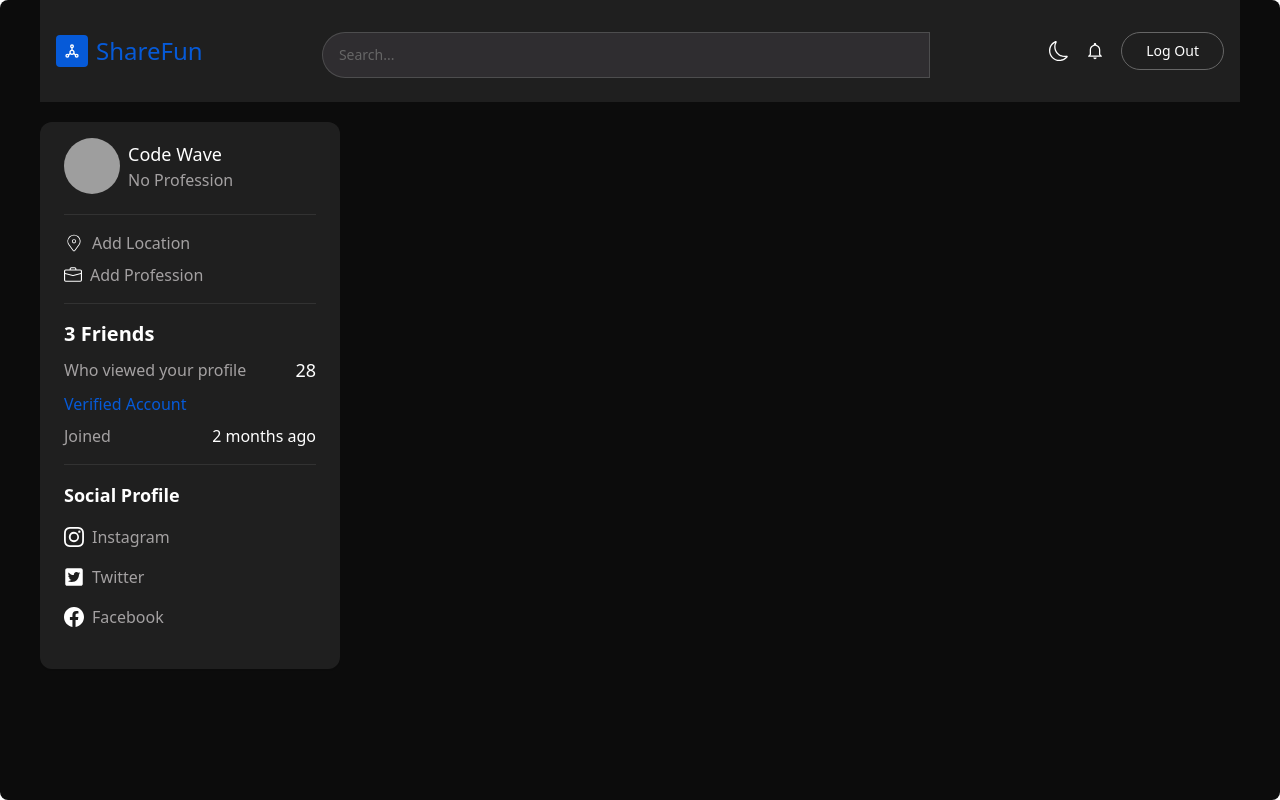
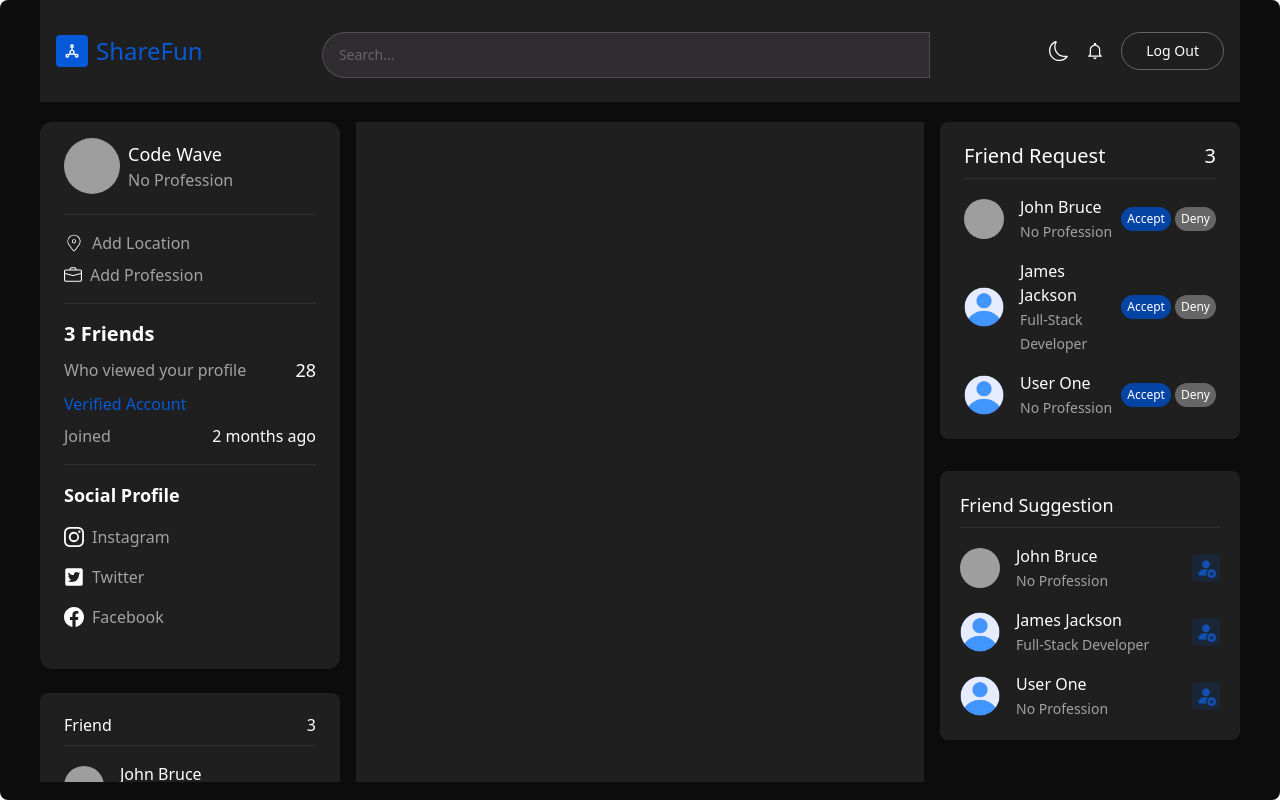
Before and after one commit to NgoTanKhoa21042001/Social-Media-App, a React (Vite) app in the folder client/: page / in a window 1280 px wide. Built offline with nearby package versions, Linux system fonts and the light colour scheme; grey boxes are pictures that could not be loaded; some icons are missing.

Commit message:
Friends Card

```diff
--- /dev/null
+++ b/client/src/components/FriendsCard.jsx
@@ -0,0 +1,45 @@
+/* eslint-disable react/prop-types */
+/* eslint-disable no-unused-vars */
+import React from "react";
+import { Link } from "react-router-dom";
+import { NoProfile } from "../assets";
+
+const FriendsCard = ({ friends }) => {
+  return (
+    <div>
+      <div className="w-full bg-primary shadow-sm rounded-lg px-6 py-5 ">
+        <div className="flex items-center justify-between text-ascent-1 pb-2 border-b border-[#66666645]">
+          <span>Friend</span>
+          <span>{friends?.length}</span>
+        </div>
+        {/* List friend */}
+        <div className="w-full flex flex-col gap-4 pt-4">
+          {friends?.map((friend) => (
+            <Link
+              to={"/profile/" + friend?._id}
+              key={friend._id}
+              className="w-full flex gap-4 items-center cursor-pointer"
+            >
+              <img
+                src={friend?.profileUrl ?? NoProfile}
+                alt={friend?.firstName}
+                className="w-10 h-10 object-cover rounded-full"
+              />
+              <div className="flex-1">
+                <p className="text-base font-medium text-ascent-1">
+                  {friend?.firstName} {friend?.lastName}
+                </p>
+                <span className="text-sm text-ascent-2">
+                  {friend?.profession ?? "No Profession"}
+                </span>
+              </div>
+            </Link>
+          ))}
+        </div>
+        <div></div>
+      </div>
+    </div>
+  );
+};
+
+export default FriendsCard;
--- a/client/src/components/ProfileCard.jsx
+++ b/client/src/components/ProfileCard.jsx
@@ -23,6 +23,7 @@
     <div>
       <div className="w-full bg-primary flex flex-col items-center shadow-sm rounded-xl px-6 py-4">
         <div className="w-full flex items-center justify-between border-b pb-5 border-[#66666645]">
+          {/* Avatar */}
           <Link to={"/profile/" + user?._id} className="flex gap-2">
             <img
               src={user?.profileUrl ?? NoProfile}
--- a/client/src/components/index.js
+++ b/client/src/components/index.js
@@ -3,4 +3,5 @@
 import CustomButton from "./CustomButton";
 import TopBar from "./TopBar";
 import ProfileCard from "./ProfileCard";
-export { TextInput, Loading, CustomButton, TopBar, ProfileCard };
+import FriendsCard from "./FriendsCard";
+export { TextInput, Loading, CustomButton, TopBar, ProfileCard, FriendsCard };
--- a/client/src/pages/Home.jsx
+++ b/client/src/pages/Home.jsx
@@ -1,10 +1,16 @@
 /* eslint-disable no-unused-vars */
-import React from "react";
+import React, { useState } from "react";
 import { useSelector } from "react-redux";
-import { ProfileCard, TopBar } from "../components";
+import { CustomButton, FriendsCard, ProfileCard, TopBar } from "../components";
+import { suggest, requests } from "../assets/data";
+import { Link } from "react-router-dom";
+import { NoProfile } from "../assets";
+import { BsPersonFillAdd } from "react-icons/bs";
 
 const Home = () => {
   const { user } = useSelector((state) => state.user);
+  const [friendRequest, setFriendRequest] = useState(requests);
+  const [suggestedFriends, setSuggestedFriends] = useState(suggest);
   console.log(user);
   return (
     <div className="home w-full px-0 lg:px-10 pb-20 2xl:px-40 bg-bgColor lg:rounded-lg h-screen overflow-hidden">
@@ -13,9 +19,96 @@
         {/* LEFT */}
         <div className="hidden w-1/3 lg:w-1/4 h-full md:flex flex-col gap-6 overflow-y-auto">
           <ProfileCard user={user} />
+          <FriendsCard friends={user?.friends} />
         </div>
         {/* CENTER */}
+        <div className="flex-1 h-full bg-primary px-4 flex flex-col gap-6 overflow-y-auto"></div>
         {/* RIGHT */}
+        <div className="hidden w-1/4 h-full lg:flex flex-col gap-8 overflow-y-auto">
+          {/* Friend Request */}
+          <div className="w-full bg-primary shadow-sm rounded-lg px-6 py-5">
+            <div className="flex items-center justify-between text-xl text-ascent-1 pb-2 border-b border-[#66666645]">
+              <span>Friend Request</span>
+              <span>{friendRequest?.length}</span>
+            </div>
+            <div className="w-full flex flex-col gap-4 pt-4">
+              {friendRequest?.map(({ _id, requestFrom: from }) => (
+                <div key={_id} className="flex items-center justify-between">
+                  <Link
+                    to={"/profile" + from._id}
+                    className="w-full flex gap-4 items-center"
+                  >
+                    <img
+                      src={from?.profileUrl ?? NoProfile}
+                      alt={from?.firstName}
+                      className="w-10 h-10 object-cover rounded-full"
+                    />
+                    <div className="flex-1">
+                      <p className="text-base font-medium text-ascent-1">
+                        {from?.firstName} {from?.lastName}
+                      </p>
+                      <span className="text-sm text-ascent-2">
+                        {from?.profession ?? "No Profession"}
+                      </span>
+                    </div>
+                  </Link>
+                  {/* Button */}
+                  <div className="flex gap-1">
+                    <CustomButton
+                      title="Accept"
+                      containerStyles="bg-[#0444a4] text-xs text-white px-1.5 py-1 rounded-full"
+                    />
+                    <CustomButton
+                      title="Deny"
+                      containerStyles="bg-[#666] text-xs text-white px-1.5 py-1 rounded-full"
+                    />
+                  </div>
+                </div>
+              ))}
+            </div>
+          </div>
+          {/* Suggested Friends*/}
+          <div className="w-full bg-primary shadow-sm rounded-lg px-5 py-5">
+            <div className="flex pb-2 items-center justify-between text-lg text-ascent-1 border-b border-[#66666645]">
+              <span>Friend Suggestion</span>
+            </div>
+            <div className="w-full flex flex-col gap-4 pt-4">
+              {suggestedFriends?.map((friend) => (
+                <div
+                  className="flex items-center justify-between"
+                  key={friend._id}
+                >
+                  <Link
+                    to={"/profile/" + friend?._id}
+                    key={friend?._id}
+                    className="w-full flex gap-4 items-center cursor-pointer"
+                  >
+                    <img
+                      src={friend?.profileUrl ?? NoProfile}
+                      className="w-10 h-10 object-cover rounded-full"
+                    />
+                    <div className="flex-1">
+                      <p className="text-base font-medium text-ascent-1">
+                        {friend?.firstName} {friend?.lastName}
+                      </p>
+                      <span className="text-sm text-ascent-2">
+                        {friend?.profession ?? "No Profession"}
+                      </span>
+                    </div>
+                  </Link>
+                  <div className="flex gap-1">
+                    <button
+                      className="bg-[#0444a430] text-sm text-white p-1 rounded"
+                      onClick={() => {}}
+                    >
+                      <BsPersonFillAdd size={20} className="text-[#0f52b6]" />
+                    </button>
+                  </div>
+                </div>
+              ))}
+            </div>
+          </div>
+        </div>
       </div>
     </div>
   );
```
